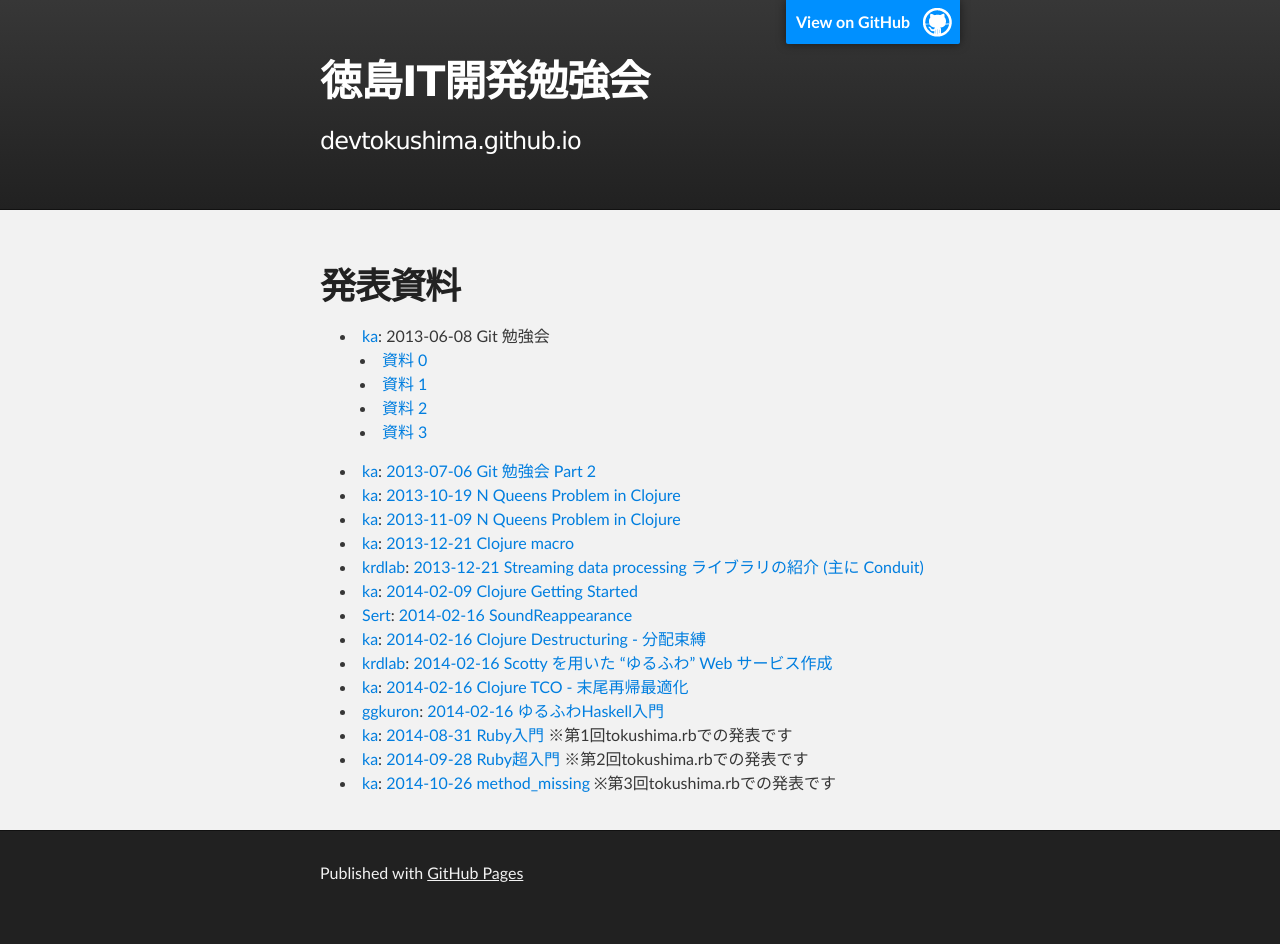
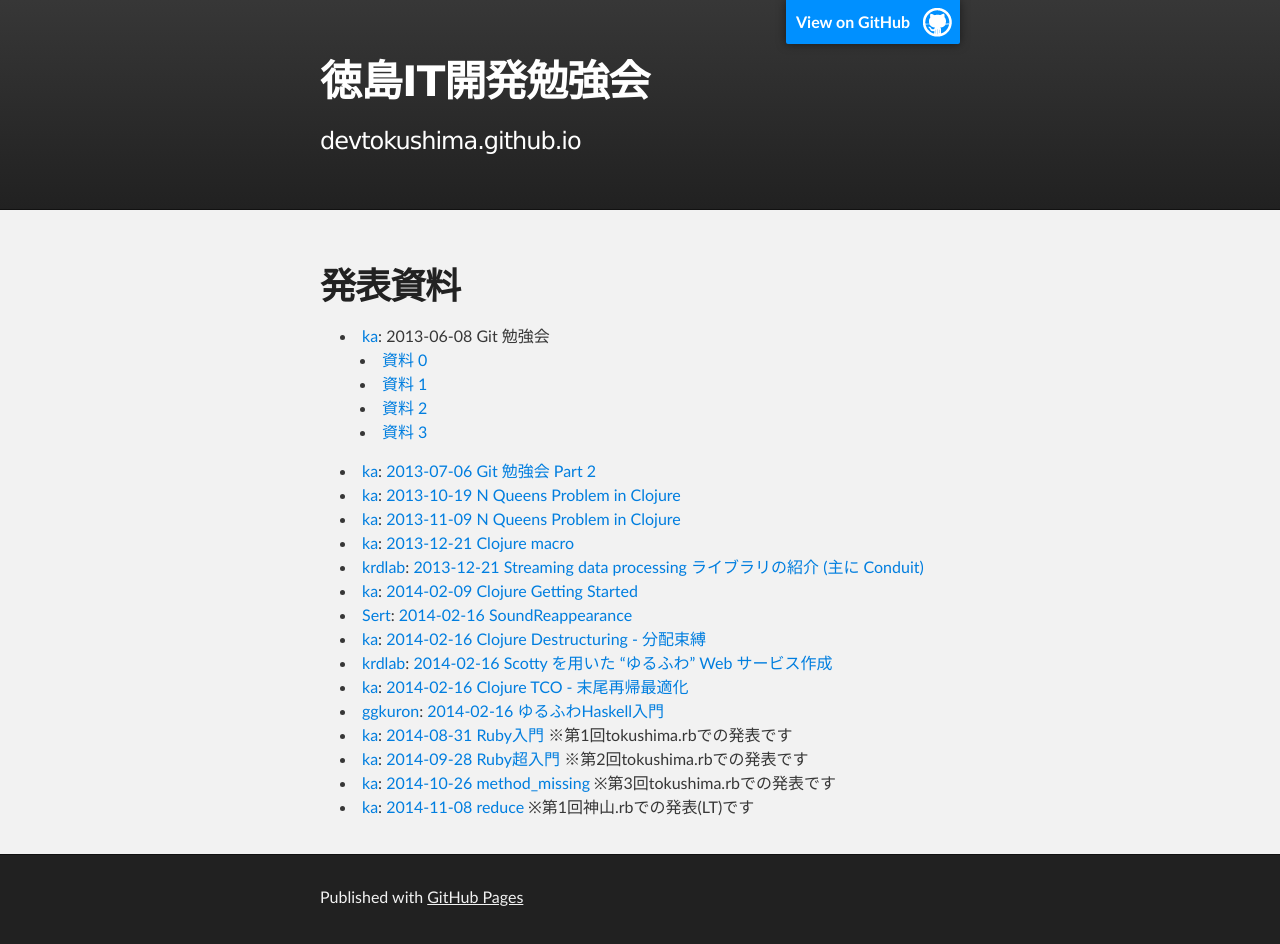
Before and after one commit to devtokushima/devtokushima.github.io, a Jekyll site: the page built from slides.markdown, in a window 1280 px wide. Built offline with Jekyll 4.4.1, drawn with Linux system fonts in a browser that asks for light colours; before the commit the page ends 920 px from its top, so only the background shows below that.

Commit message:
Add a link to the slide for kamiyama.rb 1 LT

```diff
--- a/slides.markdown
+++ b/slides.markdown
@@ -24,3 +24,4 @@ title: '徳島IT開発勉強会 - 発表資料'
 * [ka](http://www.kaosfield.net): [2014-08-31 Ruby入門](http://kaosf.github.io/20140831-tokushimarb-slide) ※第1回tokushima.rbでの発表です
 * [ka](http://www.kaosfield.net): [2014-09-28 Ruby超入門](http://kaosf.github.io/20140928-tokushimarb-slide) ※第2回tokushima.rbでの発表です
 * [ka](http://www.kaosfield.net): [2014-10-26 method_missing](http://kaosf.github.io/20141026-tokushimarb-slide) ※第3回tokushima.rbでの発表です
+* [ka](http://www.kaosfield.net): [2014-11-08 reduce](http://kaosf.github.io/20141108-kamiyamarb-slide) ※第1回神山.rbでの発表(LT)です
```
